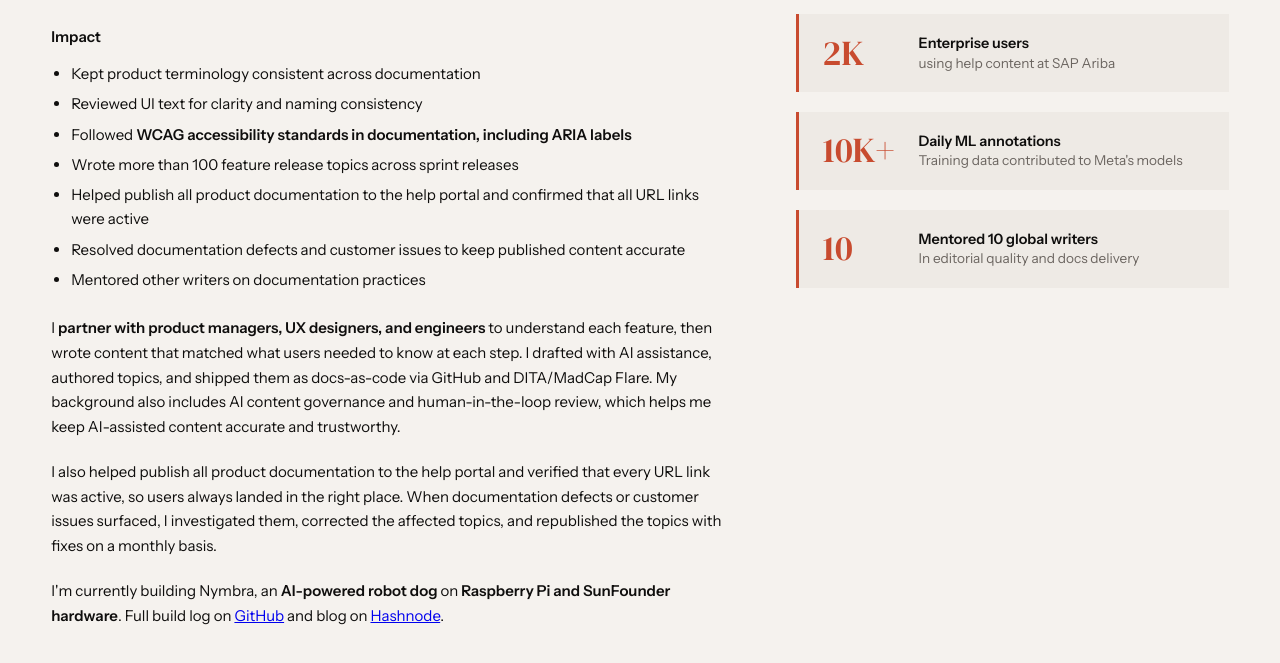
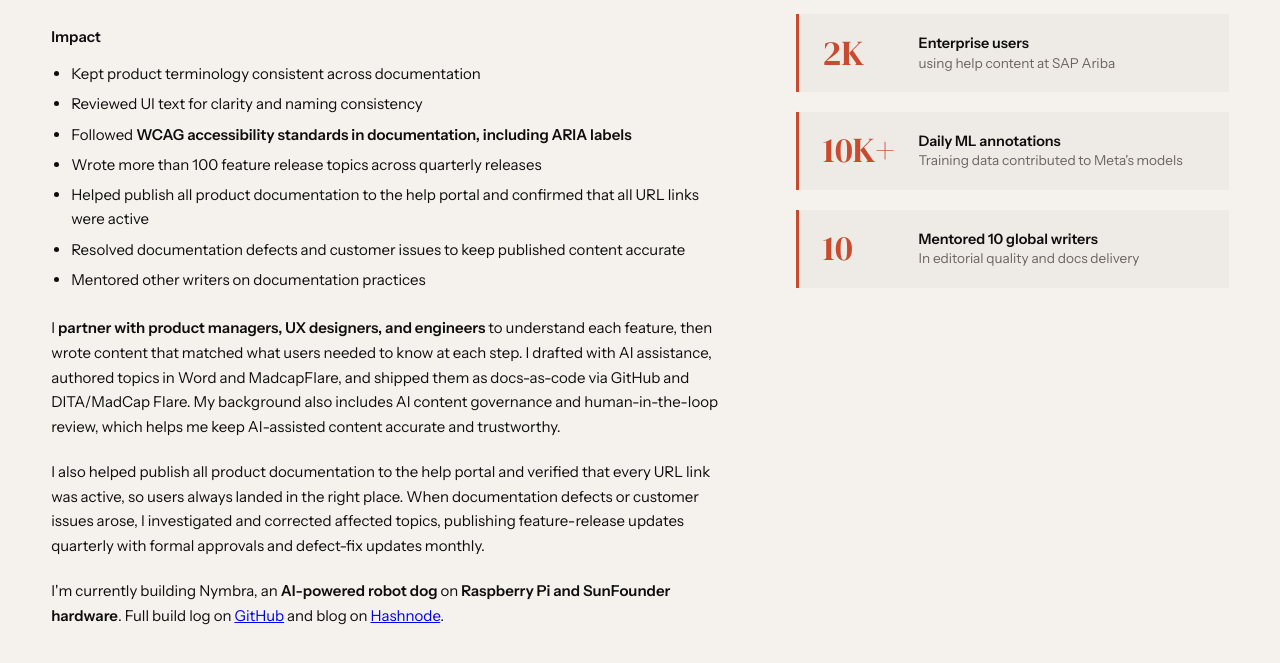
Before and after one commit to ElianaJain/ElianaJainPortfolio, a plain HTML site: page index.html in a window 1280 px wide. Shown: the part 673-1336 px from the top of the page. Drawn offline with nearby package versions, Linux system fonts and the light colour scheme; no server answers; a web font is replaced by a local one.

Commit message:
Update index.html

```diff
--- a/index.html
+++ b/index.html
@@ -697,15 +697,15 @@
         <li>Kept product terminology consistent across documentation</li>
         <li>Reviewed UI text for clarity and naming consistency</li>
         <li>Followed <strong>WCAG accessibility standards in documentation, including ARIA labels</strong></li>
-        <li>Wrote more than 100 feature release topics across sprint releases</li>
+        <li>Wrote more than 100 feature release topics across quarterly releases</li>
         <li>Helped publish all product documentation to the help portal and confirmed that all URL links were active</li>
         <li>Resolved documentation defects and customer issues to keep published content accurate</li>
         <li>Mentored other writers on documentation practices</li>
       </ul>
 
-      <p>I <strong>partner with product managers, UX designers, and engineers</strong> to understand each feature, then wrote content that matched what users needed to know at each step. I drafted with AI assistance, authored topics, and shipped them as docs-as-code via GitHub and DITA/MadCap Flare. My background also includes AI content governance and human-in-the-loop review, which helps me keep AI-assisted content accurate and trustworthy.</p>
+      <p>I <strong>partner with product managers, UX designers, and engineers</strong> to understand each feature, then wrote content that matched what users needed to know at each step. I drafted with AI assistance, authored topics in Word and MadcapFlare, and shipped them as docs-as-code via GitHub and DITA/MadCap Flare. My background also includes AI content governance and human-in-the-loop review, which helps me keep AI-assisted content accurate and trustworthy.</p>
 
-      <p>I also helped publish all product documentation to the help portal and verified that every URL link was active, so users always landed in the right place. When documentation defects or customer issues surfaced, I investigated them, corrected the affected topics, and republished the topics with fixes on a monthly basis.</p>
+      <p>I also helped publish all product documentation to the help portal and verified that every URL link was active, so users always landed in the right place. When documentation defects or customer issues arose, I investigated and corrected affected topics, publishing feature-release updates quarterly with formal approvals and defect-fix updates monthly.</p>
 
       <p>I'm currently building Nymbra, an <strong>AI-powered robot dog</strong> on <strong>Raspberry Pi and SunFounder hardware</strong>. Full build log on <a href="https://github.com/ElianaJain/Nymbra">GitHub</a> and blog on <a href="https://elianajain.hashnode.dev/">Hashnode</a>.</p>
     </div>
```
